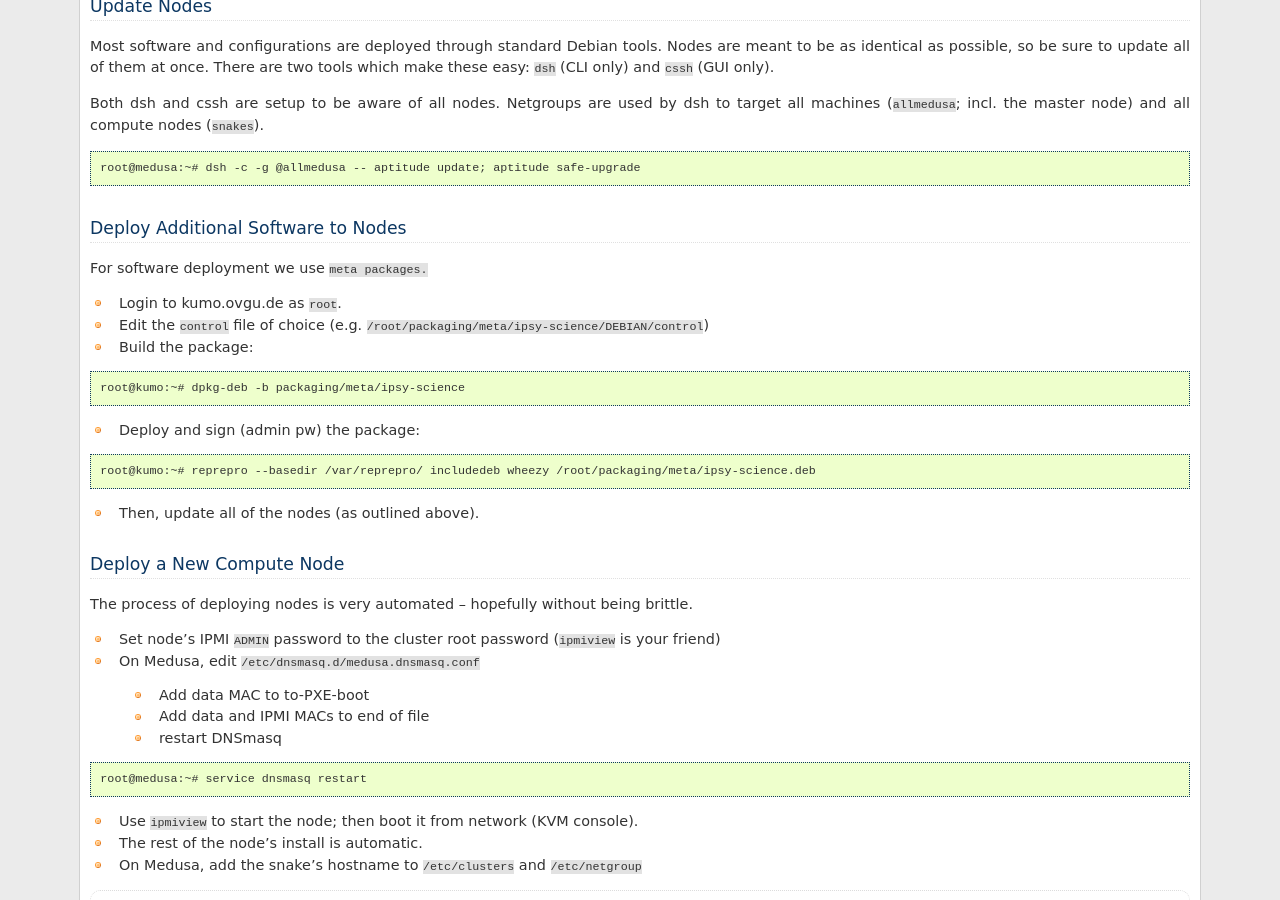
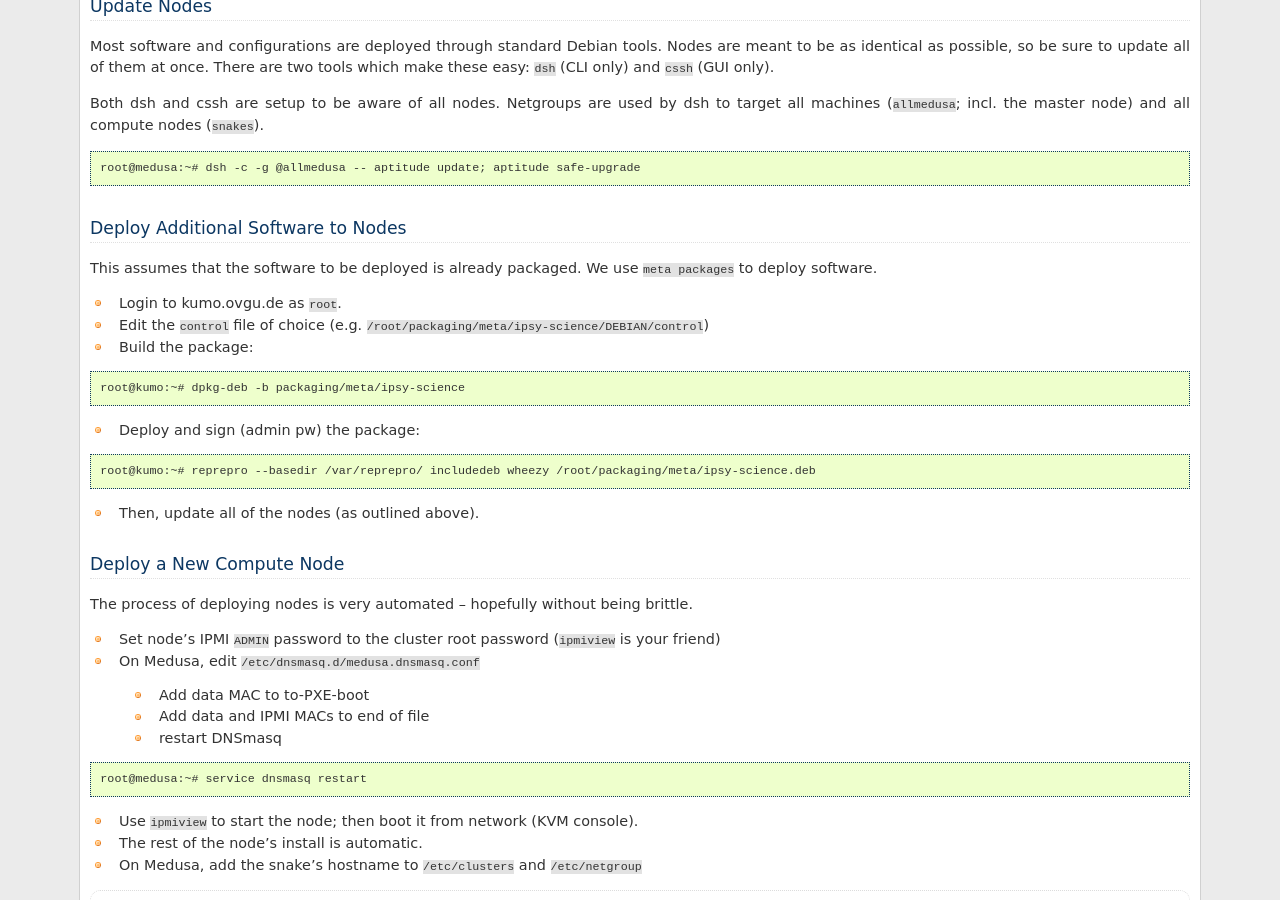
Before and after one commit to psychoinformatics-de/ipsy-docs, a Sphinx documentation site: the page built from source/internal/common_tasks.rst, in a window 1280 px wide and 900 px high, scrolled down 1222 px. Built offline with Sphinx 7.4.7, drawn with Linux system fonts in a browser that asks for light colours; formulas are drawn with MathJax 3.

Commit message:
Be more specific about the dependency for deployment

```diff
--- a/source/internal/common_tasks.rst
+++ b/source/internal/common_tasks.rst
@@ -71,7 +71,8 @@ target all machines (``allmedusa``; incl. the master node) and all compute nodes
 
 Deploy Additional Software to Nodes
 ===================================
-For software deployment we use ``meta packages.``
+This assumes that the software to be deployed is already packaged. We use ``meta packages``
+to deploy software.
 
 * Login to kumo.ovgu.de as ``root``.
 * Edit the ``control`` file of choice (e.g. ``/root/packaging/meta/ipsy-science/DEBIAN/control``)
```
